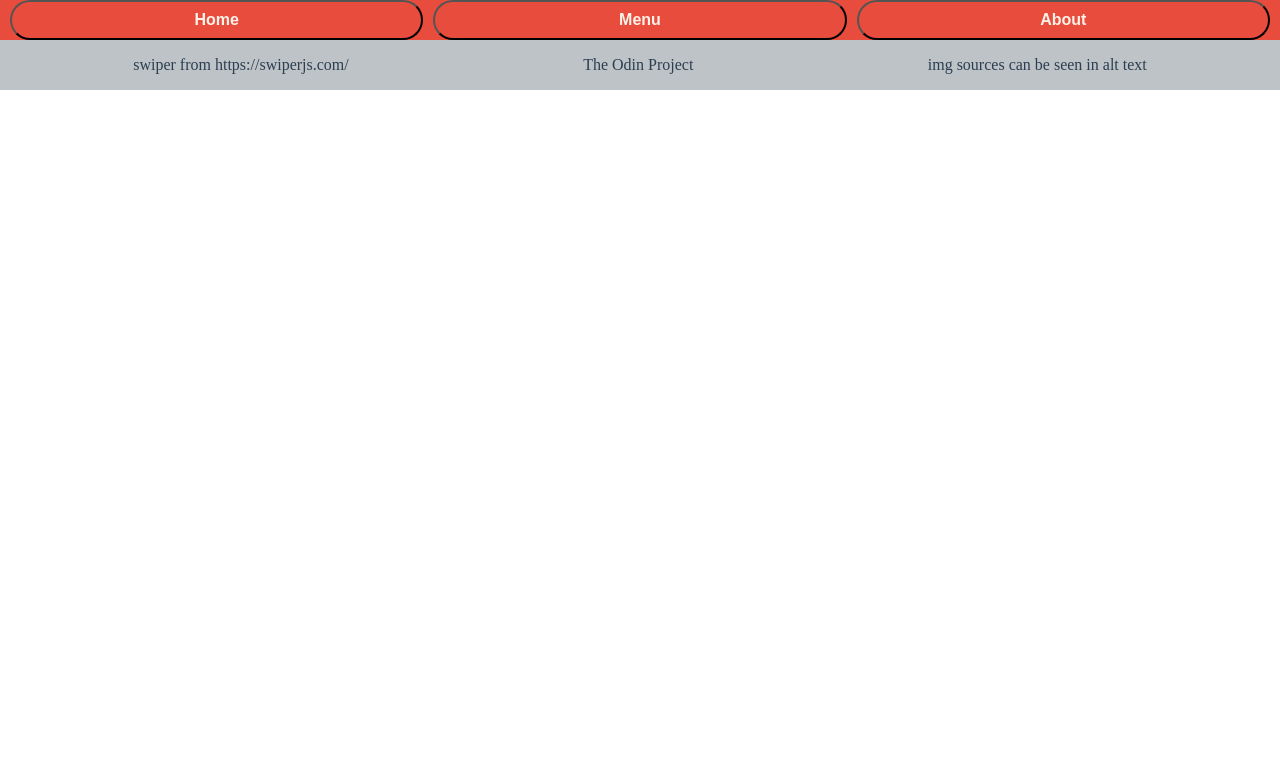
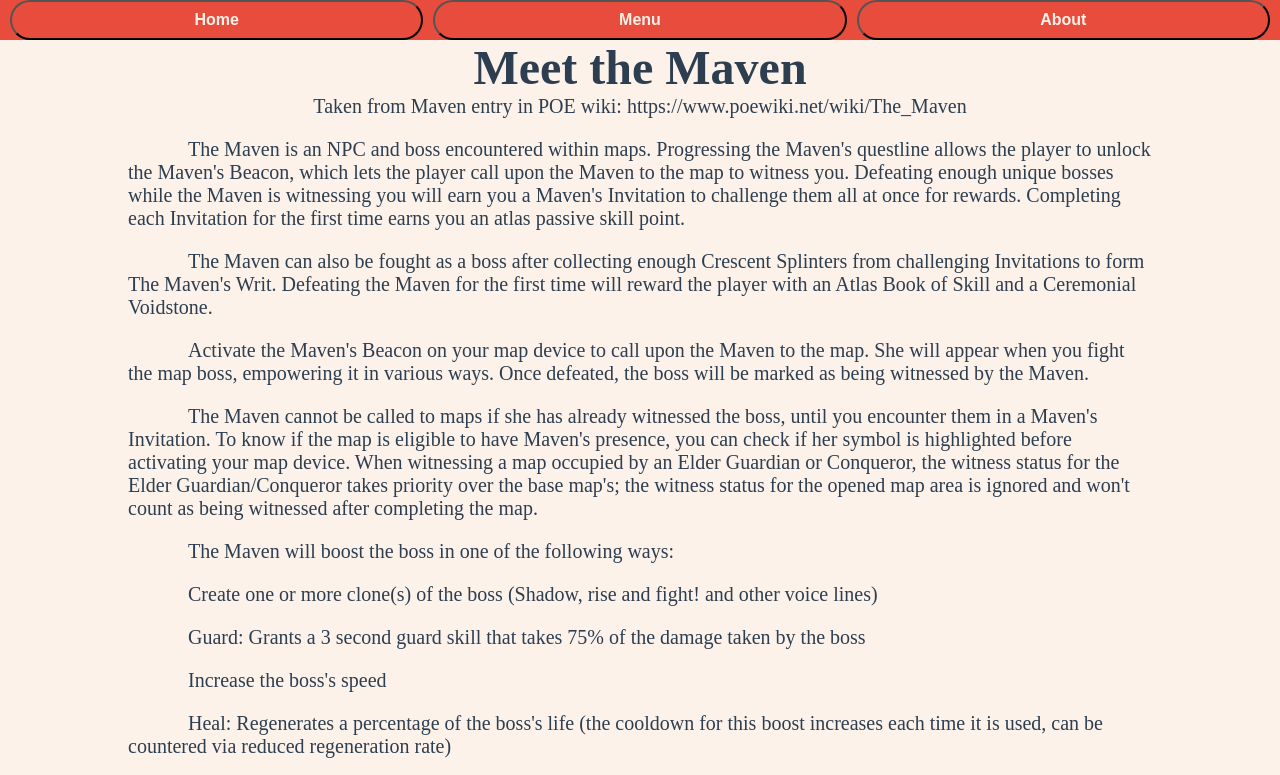
Before and after one commit to dariont5/Project-Restaurant-Page, a website built with webpack: page src/template.html in a window 1280 px wide. Both pictures are taken after a click on the button "About". Shown: the top 775 px of the page. Built offline with nearby package versions, Linux system fonts and the light colour scheme.

Commit message:
feat(about): about page built

```diff
--- a/src/about.js
+++ b/src/about.js
@@ -0,0 +1,50 @@
+// entry helper function
+function createParagraph(paragraph) {
+    const para = document.createElement('p');
+    para.textContent = paragraph;
+    para.classList.add('medium', 'indent', 'para-distance');
+
+    return para
+}
+
+export default function () {
+    const mainContainer = document.querySelector('#content')
+
+    const aboutContainer = document.createElement('div');
+    aboutContainer.classList.add('about-container');
+    mainContainer.appendChild(aboutContainer);
+
+    const title = document.createElement('h1');
+    title.classList.add('largest');
+    title.textContent = 'Meet the Maven';
+    aboutContainer.appendChild(title);
+
+    const source = document.createElement('p');
+    source.classList.add('medium', 'centered');
+    source.textContent = 'Taken from Maven entry in POE wiki: https://www.poewiki.net/wiki/The_Maven';
+    aboutContainer.appendChild(source);
+
+    const paragraphs = [
+        {para: 'The Maven is an NPC and boss encountered within maps. Progressing the Maven\'s questline allows the player to unlock the Maven\'s Beacon, which lets the player call upon the Maven to the map to witness you. Defeating enough unique bosses while the Maven is witnessing you will earn you a Maven\'s Invitation to challenge them all at once for rewards. Completing each Invitation for the first time earns you an atlas passive skill point. '},
+        {para: 'The Maven can also be fought as a boss after collecting enough Crescent Splinters from challenging Invitations to form The Maven\'s Writ. Defeating the Maven for the first time will reward the player with an Atlas Book of Skill and a Ceremonial Voidstone. '},
+        {para: 'Activate the Maven\'s Beacon on your map device to call upon the Maven to the map. She will appear when you fight the map boss, empowering it in various ways. Once defeated, the boss will be marked as being witnessed by the Maven. '},
+        {para: 'The Maven cannot be called to maps if she has already witnessed the boss, until you encounter them in a Maven\'s Invitation. To know if the map is eligible to have Maven\'s presence, you can check if her symbol is highlighted before activating your map device. When witnessing a map occupied by an Elder Guardian or Conqueror, the witness status for the Elder Guardian/Conqueror takes priority over the base map\'s; the witness status for the opened map area is ignored and won\'t count as being witnessed after completing the map. '},
+        {para: 'The Maven will boost the boss in one of the following ways: '},
+        {para: 'Create one or more clone(s) of the boss (Shadow, rise and fight! and other voice lines)'},
+        {para: 'Guard: Grants a 3 second guard skill that takes 75% of the damage taken by the boss'},
+        {para: 'Increase the boss\'s speed'},
+        {para: 'Heal: Regenerates a percentage of the boss\'s life (the cooldown for this boost increases each time it is used, can be countered via reduced regeneration rate)'},
+        {para: 'Spatial Decay: enemies inflict the debuff on hit, dealing chaos damage over time for a duration.'},
+        {para: 'Ethereal Tendrils: the player\'s action speed is reduced; can be removed by moving or using a blink skill.'},
+        {para: 'Degen Orbs: Cast an orb that follows the player and deals fire damage over time from the debuff Orb Fire'},
+        {para: 'Chilling Orbs: Casts several orb that when triggered, explodes and drops Frozen Ground which deals cold damage over time'},
+        {para: 'Volatile Orbs: Casts an orb that chases the player and explodes, dealing lightning damage'},
+        {para: 'Beam Orbs: Creates an orb that branches out and rotates, dealing damage in an area for a duration.'},
+        {para: 'More about the Maven can be found at the link above.'}
+    ]
+
+    paragraphs.forEach(paraItem => {
+        const newPara = createParagraph(paraItem.para);
+        aboutContainer.appendChild(newPara);
+    })
+}
--- a/src/index.js
+++ b/src/index.js
@@ -1,6 +1,7 @@
 import "./style.css";
 import setHome from "./home.js";
 import setMenu from "./menu.js";
+import setAbout from "./about.js";
 
 // clear
 function clearContent() {
@@ -23,6 +24,7 @@
 const aboutButton = document.querySelector('button.about');
 aboutButton.addEventListener('click', () => {
     clearContent();
+    setAbout();
 })
 
 setHome();
--- a/src/style.css
+++ b/src/style.css
@@ -29,6 +29,18 @@
 
 .medium {
     font-size: 1.25rem;
+}
+
+.centered {
+    text-align: center;
+}
+
+.indent {
+    text-indent: 60px;
+}
+
+.para-distance {
+    margin-top: 20px;
 }
 
 h1,
@@ -141,3 +153,8 @@
     flex-direction: column;
     align-items: center;
 }
+
+.about-container {
+    height: 1300px;
+    width: clamp(80%, 500px, 100%);
+}
```
